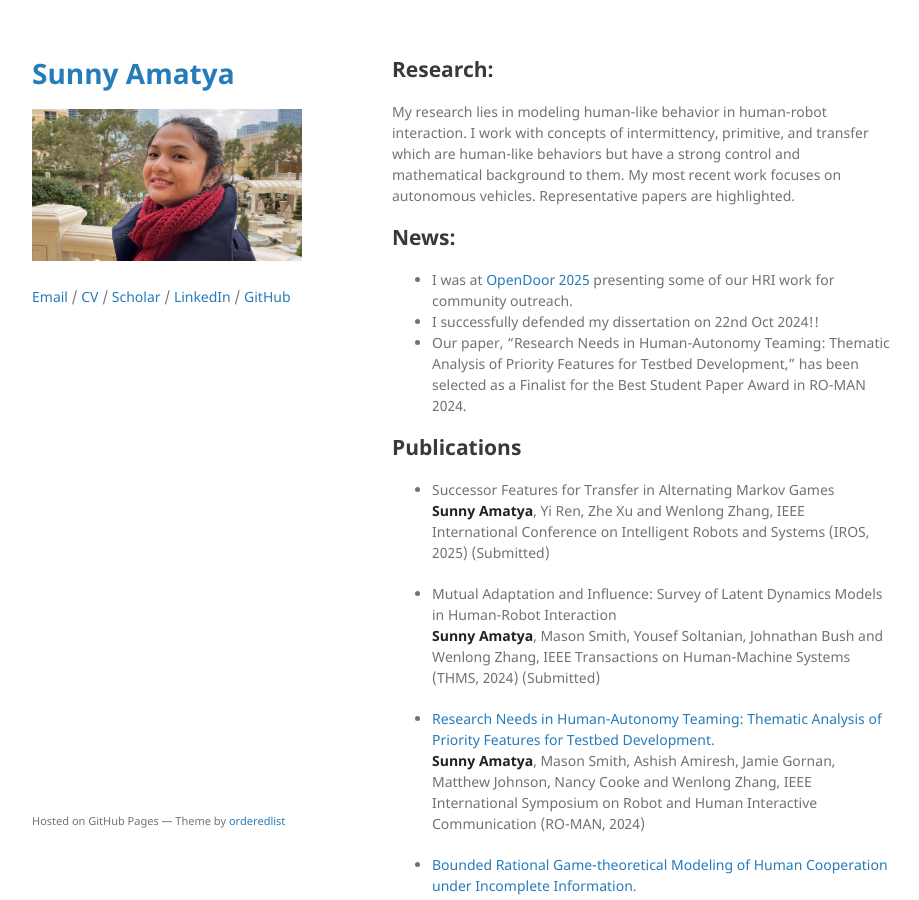
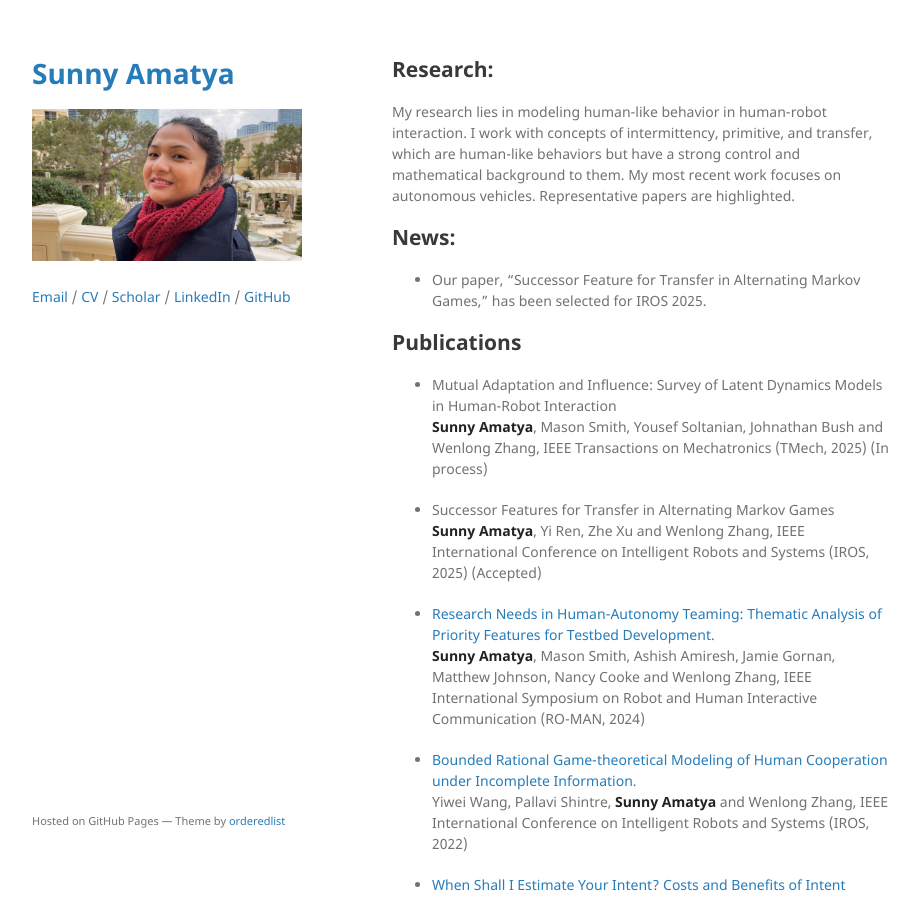
Before and after one commit to sunamatya/sunamatya.github.io, a Jekyll site: the page built from index.md, in a window 1280 px wide and 900 px high. Shown: the whole window, without its empty margins (178-1097 px from the left). Built offline with Jekyll 4.4.1, drawn with Linux system fonts in a browser that asks for light colours; the repository's description, which GitHub fills in, is left out; our own code applies the rules of GitHub Pages for plain Markdown files; some of the changed text lies outside the part shown.

Commit message:
Update index.md
IROS 2025 paper accepted

```diff
--- a/index.md
+++ b/index.md
@@ -2,21 +2,19 @@
 layout: default
 ---
 ## Research:
-My research lies in modeling human-like behavior in human-robot interaction. I work with concepts of intermittency, primitive, and transfer which are human-like behaviors but have a strong control and mathematical background to them.
+My research lies in modeling human-like behavior in human-robot interaction. I work with concepts of intermittency, primitive, and transfer, which are human-like behaviors but have a strong control and mathematical background to them.
 My most recent work focuses on autonomous vehicles. Representative papers are highlighted.
 
 ## News:
-*	I was at [OpenDoor 2025](https://news.asu.edu/20250216-sun-devil-community-photos-2025-polytechnic-open-door?utm_campaign=ASU_News_ASU+News+2-17-25_6941074&utm_medium=email&utm_source=Media%20Relations%20&%20Strategic%20Communications_SFMCE&utm_term=ASU&utm_content=Open+Door+photo&ecd42=518002422&ecd73=173437293&ecd37=ASU%20Media%20Relations_All%20Employees&ecd43=2/17/2025) presenting some of our HRI work for community outreach.
-*	I successfully defended my dissertation on 22nd Oct 2024!!
-*	Our paper, “Research Needs in Human-Autonomy Teaming: Thematic Analysis of Priority Features for Testbed Development,” has been selected as a Finalist for the Best Student Paper Award in RO-MAN 2024.
+*	Our paper, “Successor Feature for Transfer in Alternating Markov Games,” has been selected for IROS 2025.
 
 
 ## Publications
+*	Mutual Adaptation and Influence: Survey of Latent Dynamics Models in Human-Robot Interaction\
+	**Sunny Amatya**, Mason Smith, Yousef Soltanian, Johnathan Bush and Wenlong Zhang, IEEE Transactions on Mechatronics (TMech, 2025) (In process)
+
 *	Successor Features for Transfer in Alternating Markov Games\
-	**Sunny Amatya**, Yi Ren, Zhe Xu and Wenlong Zhang,  IEEE International Conference on Intelligent Robots and Systems (IROS, 2025) (Submitted)
-
-*	Mutual Adaptation and Influence: Survey of Latent Dynamics Models in Human-Robot Interaction\
-	**Sunny Amatya**, Mason Smith, Yousef Soltanian, Johnathan Bush and Wenlong Zhang, IEEE Transactions on Human-Machine Systems (THMS, 2024) (Submitted)
+	**Sunny Amatya**, Yi Ren, Zhe Xu and Wenlong Zhang,  IEEE International Conference on Intelligent Robots and Systems (IROS, 2025) (Accepted)
 
 *	[Research Needs in Human-Autonomy Teaming: Thematic Analysis of Priority Features for Testbed Development](https://ieeexplore.ieee.org/abstract/document/10731453).\
 	**Sunny Amatya**, Mason Smith, Ashish Amiresh, Jamie Gornan, Matthew Johnson, Nancy Cooke and Wenlong Zhang, IEEE International Symposium on Robot and Human Interactive Communication (RO-MAN, 2024)
@@ -65,5 +63,6 @@ My most recent work focuses on autonomous vehicles. Representative papers are hi
 [Code](https://bitbucket.org/LittleSunny/masters-thesis/src/master/)
 
 ## Outreach
+*	I was at [OpenDoor 2025](https://news.asu.edu/20250216-sun-devil-community-photos-2025-polytechnic-open-door?utm_campaign=ASU_News_ASU+News+2-17-25_6941074&utm_medium=email&utm_source=Media%20Relations%20&%20Strategic%20Communications_SFMCE&utm_term=ASU&utm_content=Open+Door+photo&ecd42=518002422&ecd73=173437293&ecd37=ASU%20Media%20Relations_All%20Employees&ecd43=2/17/2025) presenting some of our HRI work for community outreach.
 *	[I was at the ASU Day at the Capitol showcasing some of the work from RISE Lab](https://twitter.com/asuriselab/status/1486181046613774337/photo/2)
 *	[I was at Open Door 2019 at Poly campus showing some of our work](https://news.asu.edu/20190203-sun-devil-life-open-door-2019-takes-flight-polytechnic-campus)
```
